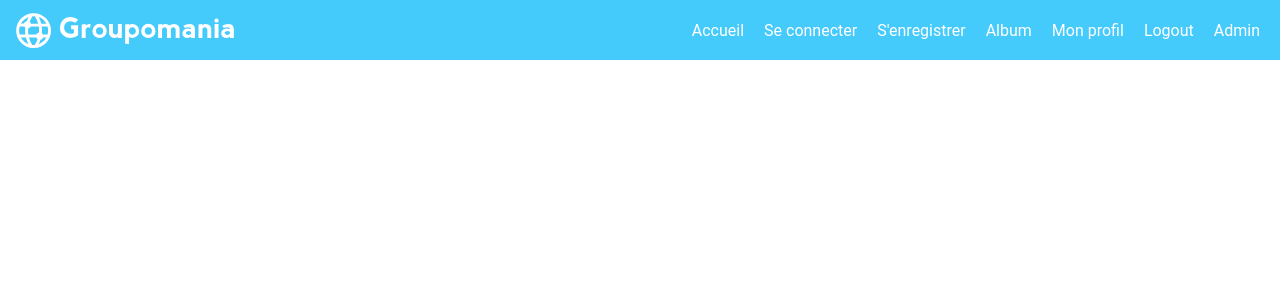
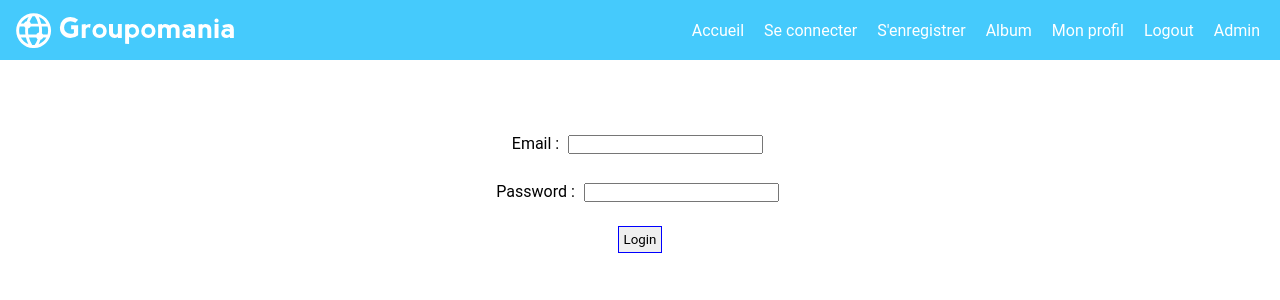
Before and after one commit to Dutdut77/GRANDMAIRENicolas_7_14042021, a Vue app in the folder groupomania/: page /login in a window 1280 px wide. Shown: the top 300 px of the page. Built offline with nearby package versions, Linux system fonts and the light colour scheme.

Commit message:
Ajour beforeEach

```diff
--- a/groupomania/src/router/index.js
+++ b/groupomania/src/router/index.js
@@ -100,17 +100,14 @@ router.beforeEach((to, from, next) => {
   if (to.matched.some((record) => record.meta.requiresAuth)) {
     let user = localStorage.getItem('user');
     if (!user) {
-      console.log("pas bon")
-      next({ path: "/login" })
+       next({ path: "/login" })
     }
     else {
-      console.log("ok");
       next()
     }
   }
   else {
-  console.log("ok ok")
-  next({ name: "Login", path: "/login" });
+  next(); //{ name: "Login", path: "/login" }
 
   }
  });
```
